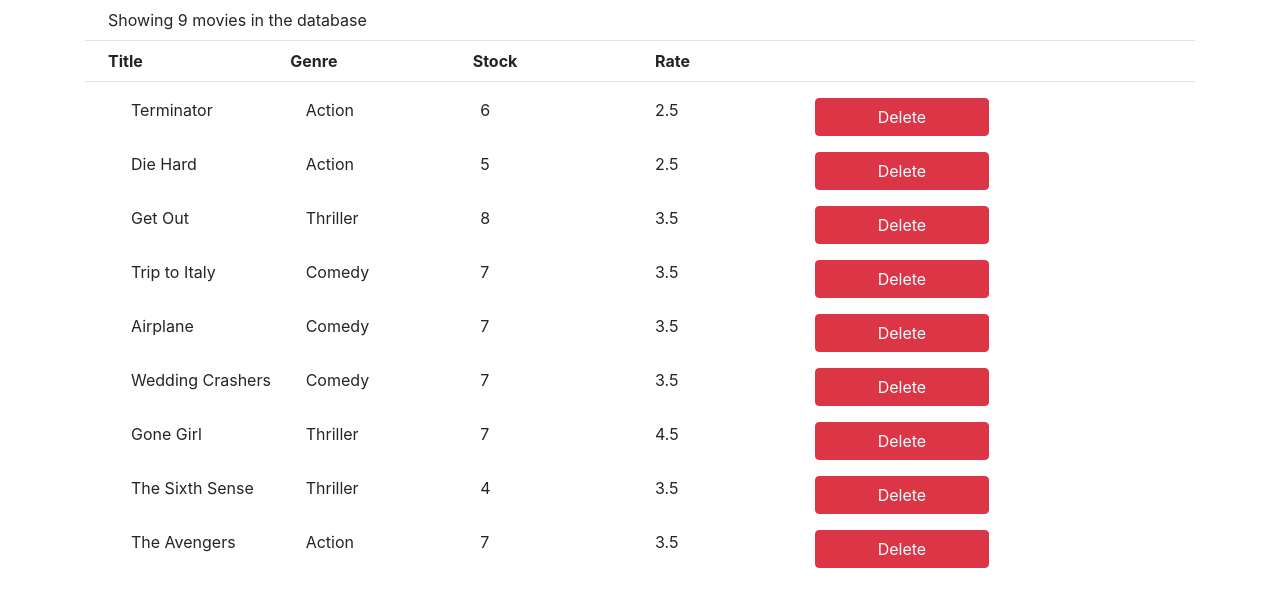
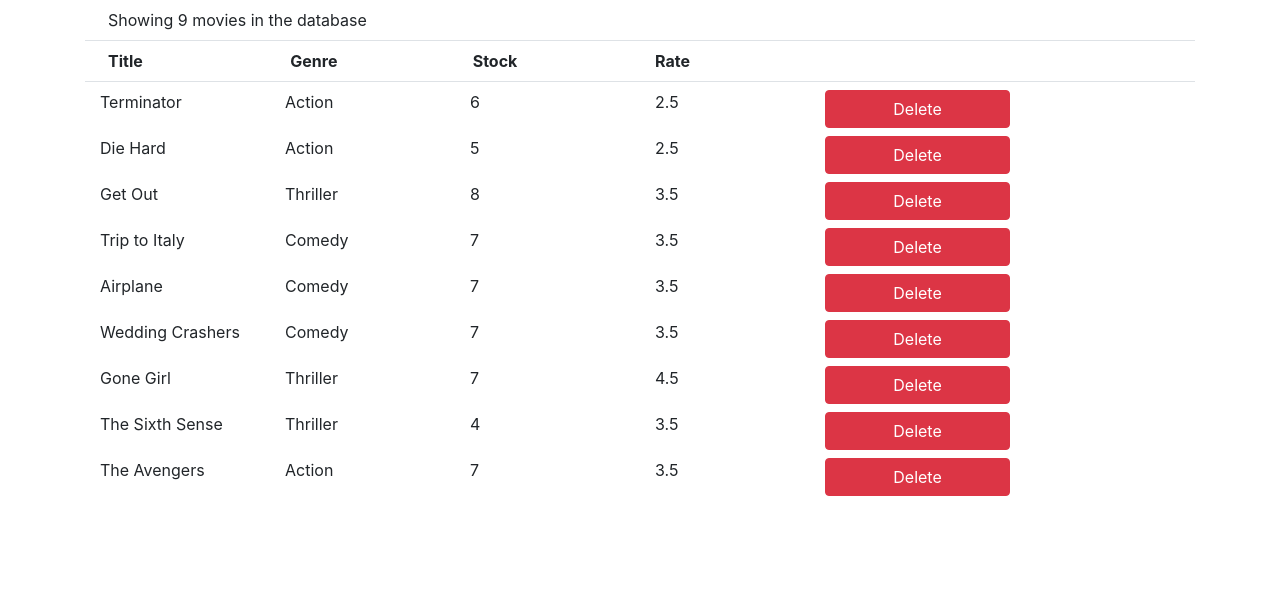
Before and after one commit to kenderb/ReactJS_practice, a React (Create React App) app in the folder vidly/: page / in a window 1280 px wide. Shown: the top 606 px of the page. Built offline with nearby package versions, Linux system fonts and the light colour scheme.

Commit message:
Add more styling to the todos

```diff
--- a/vidly/src/Movie.js
+++ b/vidly/src/Movie.js
@@ -2,7 +2,6 @@ import React, { Component } from 'react';
 import Movies from './Movies';
 
 class Movie extends Component {
-
 
   render() {
     return (
--- a/vidly/src/Movies.js
+++ b/vidly/src/Movies.js
@@ -28,7 +28,7 @@ class Movies extends Component {
         </div>
         {this.state.movies.map((movie) => {
           return(
-            <div className="row m-3" key={`${movie._id}-container`}>
+            <div className="row mb-2" key={`${movie._id}-container`}>
               <Movie
                 title={movie.title}
                 key={movie._id}
@@ -37,7 +37,7 @@ class Movies extends Component {
                 numberInStock={movie.numberInStock}
                 dailyRentalRate={movie.dailyRentalRate}
               />
-              <button className="col-2 btn btn-danger" key={`${movie._id}-btn`} onClick={()=> this.deleteEvent(movie._id)}>Delete</button>
+              <button className="col-2 btn btn-danger h-25 w-auto" key={`${movie._id}-btn`} onClick={()=> this.deleteEvent(movie._id)}>Delete</button>
             </div>
           );
         })}
```
Also changed, not shown: 1 other file (tests, documents, lock files or other folders).
